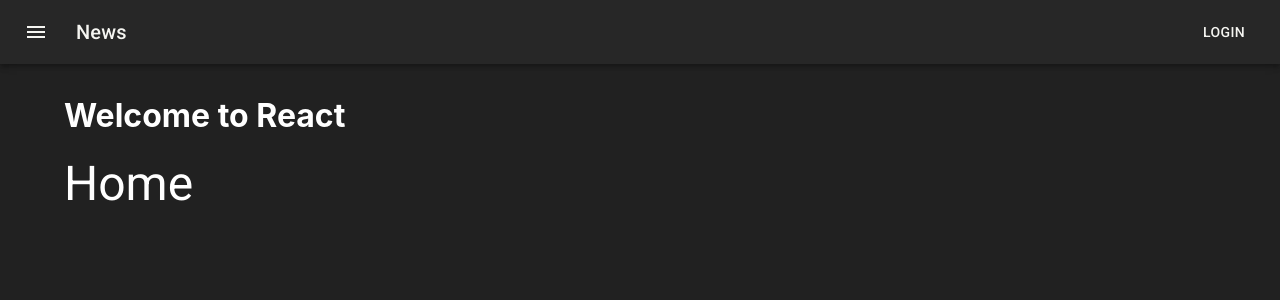
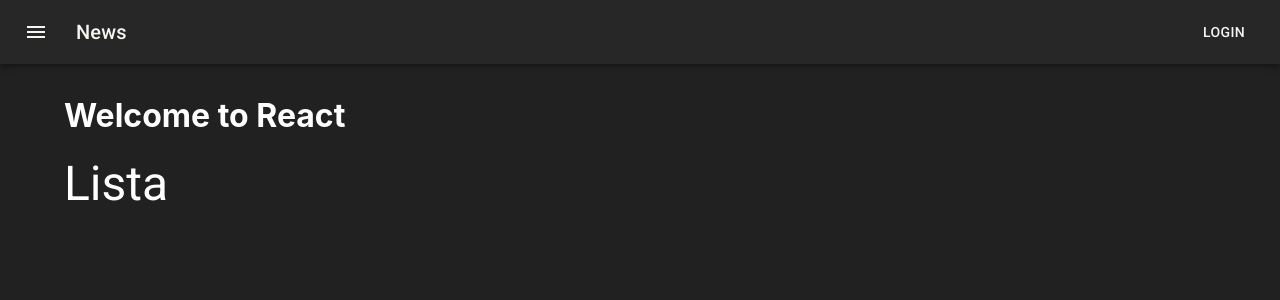
Before and after one commit to gui-meireles/codeflix, a React (Create React App) app in the folder web-codeflix/: page / in a window 1280 px wide. Shown: the top 300 px of the page. Built offline with nearby package versions, Linux system fonts and the light colour scheme.

Commit message:
Ajustes App e criação das paginas de categoria

```diff
--- a/web-codeflix/src/App.tsx
+++ b/web-codeflix/src/App.tsx
@@ -4,23 +4,10 @@ import {Box, ThemeProvider, Typography} from "@mui/material";
 import {Header} from "./components/Header";
 import {Layout} from "./components/Layout";
 import {appTheme} from "./config/theme";
-import { Routes, Route, Link} from "react-router-dom";
-
-const Home = () => (
-    <Box>
-        <Typography variant="h3" component="h1">
-            Home
-        </Typography>
-    </Box>
-);
-
-const About = () => (
-    <Box>
-        <Typography variant="h3" component="h1">
-            About
-        </Typography>
-    </Box>
-);
+import {Routes, Route} from "react-router-dom";
+import {CategoryList} from "./features/categories/ListCategory";
+import {CategoryCreate} from "./features/categories/CreateCategory";
+import {CategoryEdit} from "./features/categories/EditCategory";
 
 function App() {
     return (
@@ -34,8 +21,17 @@ function App() {
                 <Layout>
                     <h1>Welcome to React</h1>
                     <Routes>
-                        <Route path="/" element={<Home/>} />
-                        <Route path="about" element={<About/>} />
+                        <Route path="/" element={<CategoryList/>}/>
+                        <Route path="/categories" element={<CategoryList/>}/>
+                        <Route path="/categories/create" element={<CategoryCreate/>}/>
+                        <Route path="/categories/edit/:id" element={<CategoryEdit/>}/>
+
+                        <Route path="*" element={
+                            <Box sx={{ color: "white" }}>
+                                <Typography variant="h1">404</Typography>
+                                <Typography variant="h2">Page not found</Typography>
+                            </Box>
+                        }/>
                     </Routes>
                 </Layout>
             </Box>
--- /dev/null
+++ b/web-codeflix/src/features/categories/CreateCategory.tsx
@@ -0,0 +1,10 @@
+import {Box, Typography} from "@mui/material";
+import React from "react";
+
+export const CategoryCreate = () => (
+    <Box>
+        <Typography variant="h3" component="h1">
+            Home
+        </Typography>
+    </Box>
+);
--- /dev/null
+++ b/web-codeflix/src/features/categories/EditCategory.tsx
@@ -0,0 +1,10 @@
+import {Box, Typography} from "@mui/material";
+import React from "react";
+
+export const CategoryEdit = () => (
+    <Box>
+        <Typography variant="h3" component="h1">
+            Home
+        </Typography>
+    </Box>
+);
--- /dev/null
+++ b/web-codeflix/src/features/categories/ListCategory.tsx
@@ -0,0 +1,10 @@
+import {Box, Typography} from "@mui/material";
+import React from "react";
+
+export const CategoryList = () => (
+    <Box>
+        <Typography variant="h3" component="h1">
+            Lista
+        </Typography>
+    </Box>
+);
```
